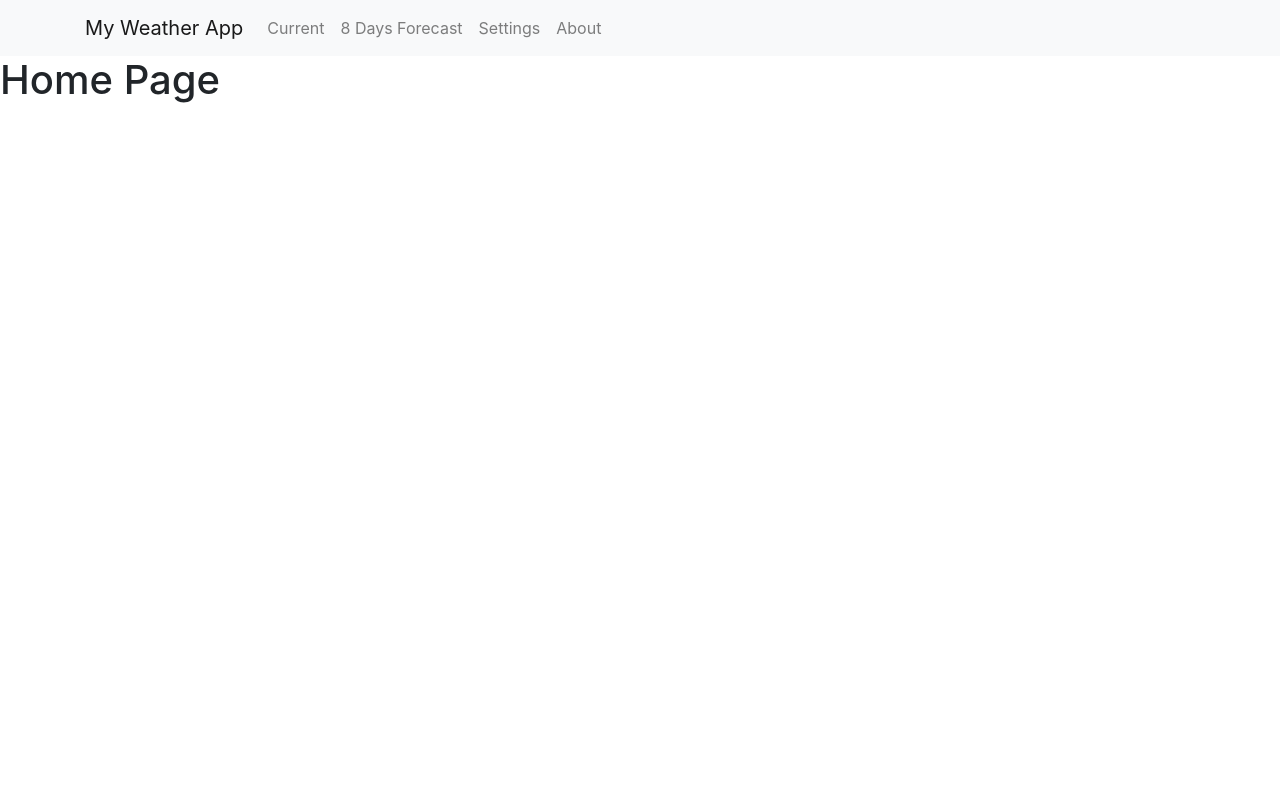
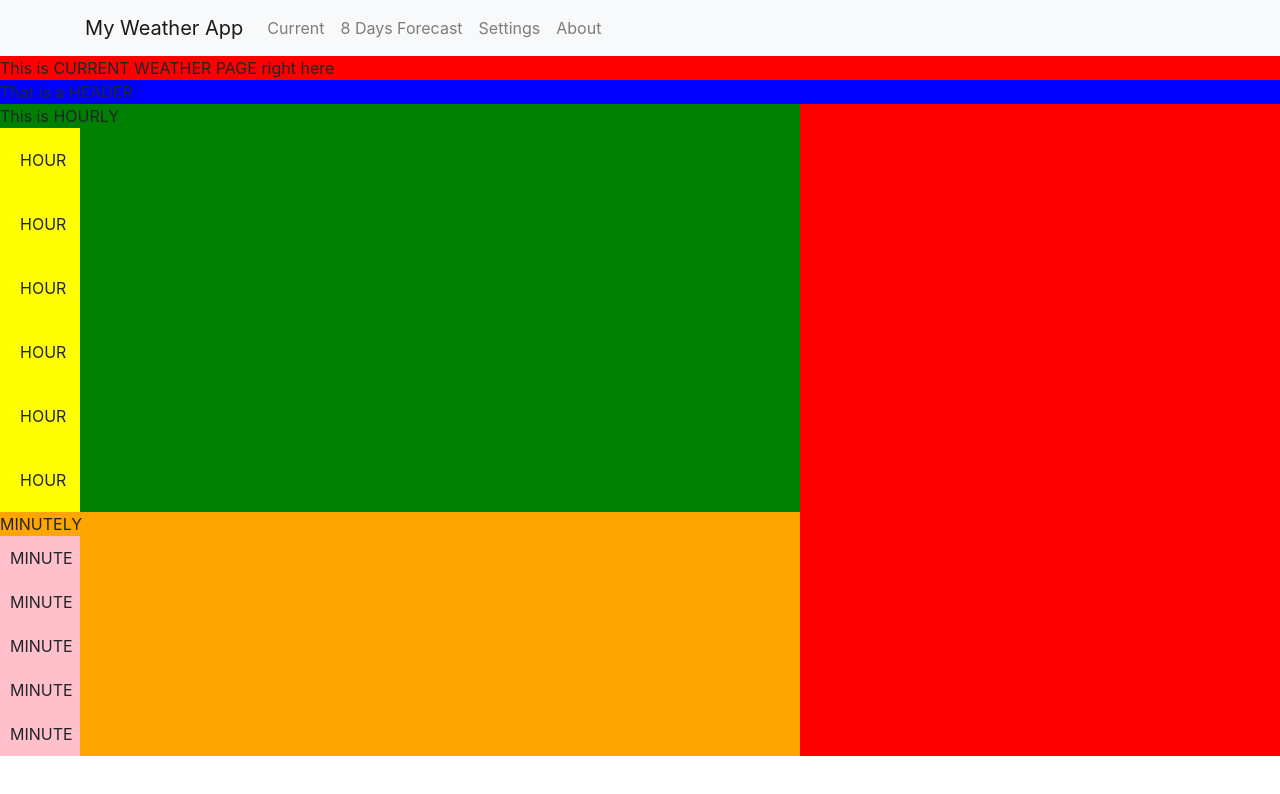
Before and after one commit to Vitallyz/REACT_Weather_App, a React (Create React App) app: page / in a window 1280 px wide. Shown: the top 794 px of the page. Built offline with nearby package versions, Linux system fonts and the light colour scheme; no server answers.

Commit message:
Creating empty  components files for the Current Weather COmponnent

```diff
--- a/src/App.js
+++ b/src/App.js
@@ -2,6 +2,8 @@ import React, { useEffect } from "react";
 import { Navbar, Container, Nav } from "react-bootstrap";
 // import "./App.css";
 import { Link, Route } from "react-router-dom";
+
+import Current from "./components/Current";
 
 const Home = () => {
   return (
@@ -83,7 +85,7 @@ function App() {
       </Navbar>
 
       <Route exact path="/">
-        <Home />
+        <Current />
       </Route>
       <Route path="/category">
         <Category />
--- /dev/null
+++ b/src/components/Current.jsx
@@ -0,0 +1,15 @@
+import React from "react";
+import Header from "./Header";
+import Hourly from "./Hourly";
+import Minutely from "./Minutely";
+
+export default function Current() {
+  return (
+    <div style={{ backgroundColor: "red" }}>
+      <div>This is CURRENT WEATHER PAGE right here</div>
+      <Header />
+      <Hourly />
+      <Minutely />
+    </div>
+  );
+}
--- /dev/null
+++ b/src/components/Header.jsx
@@ -0,0 +1,9 @@
+import React from "react";
+
+export default function Header() {
+  return(
+  <div style={{ backgroundColor: "blue" }}>
+    <div>That is a HEADER</div>
+  </div>
+  )
+}
--- /dev/null
+++ b/src/components/Hour.jsx
@@ -0,0 +1,10 @@
+import React from "react";
+
+export default function Hour () {
+
+    return (
+        <div style={{ backgroundColor: "yellow", width: "80px", padding: "10px", display: "flex", alignSelf: 'flex-start'}}>
+            <div style={{display: "inline", alignSelf: 'flex-start', margin: "10px"}}>HOUR</div>
+        </div>
+    )
+}
--- /dev/null
+++ b/src/components/Hourly.jsx
@@ -0,0 +1,18 @@
+import { width } from "dom-helpers";
+import React from "react";
+import Hour from "./Hour";
+
+export default function Hourly () {
+
+    return (
+        <div style={{ backgroundColor: "green", width: "800px" }}>
+            <div>This is HOURLY</div>
+            <Hour />
+            <Hour />
+            <Hour />
+            <Hour />
+            <Hour />
+            <Hour />
+        </div>
+    )
+}
--- /dev/null
+++ b/src/components/Minute.jsx
@@ -0,0 +1,10 @@
+import React from "react";
+
+export default function Minute () {
+
+    return (
+        <div style={{ backgroundColor: "pink", width: "80px", padding: "10px"}}>
+            <div>MINUTE</div>
+        </div>
+    )
+}
--- /dev/null
+++ b/src/components/Minutely.jsx
@@ -0,0 +1,17 @@
+import React from "react";
+import Minute from "./Minute";
+
+export default function Minutely () {
+
+    return (
+        <div style={{ backgroundColor: "orange", width: "800px"}}>
+            <div>MINUTELY</div>
+            <Minute />
+            <Minute />
+            <Minute />
+            <Minute />
+            <Minute />
+
+        </div>
+    )
+}
```
